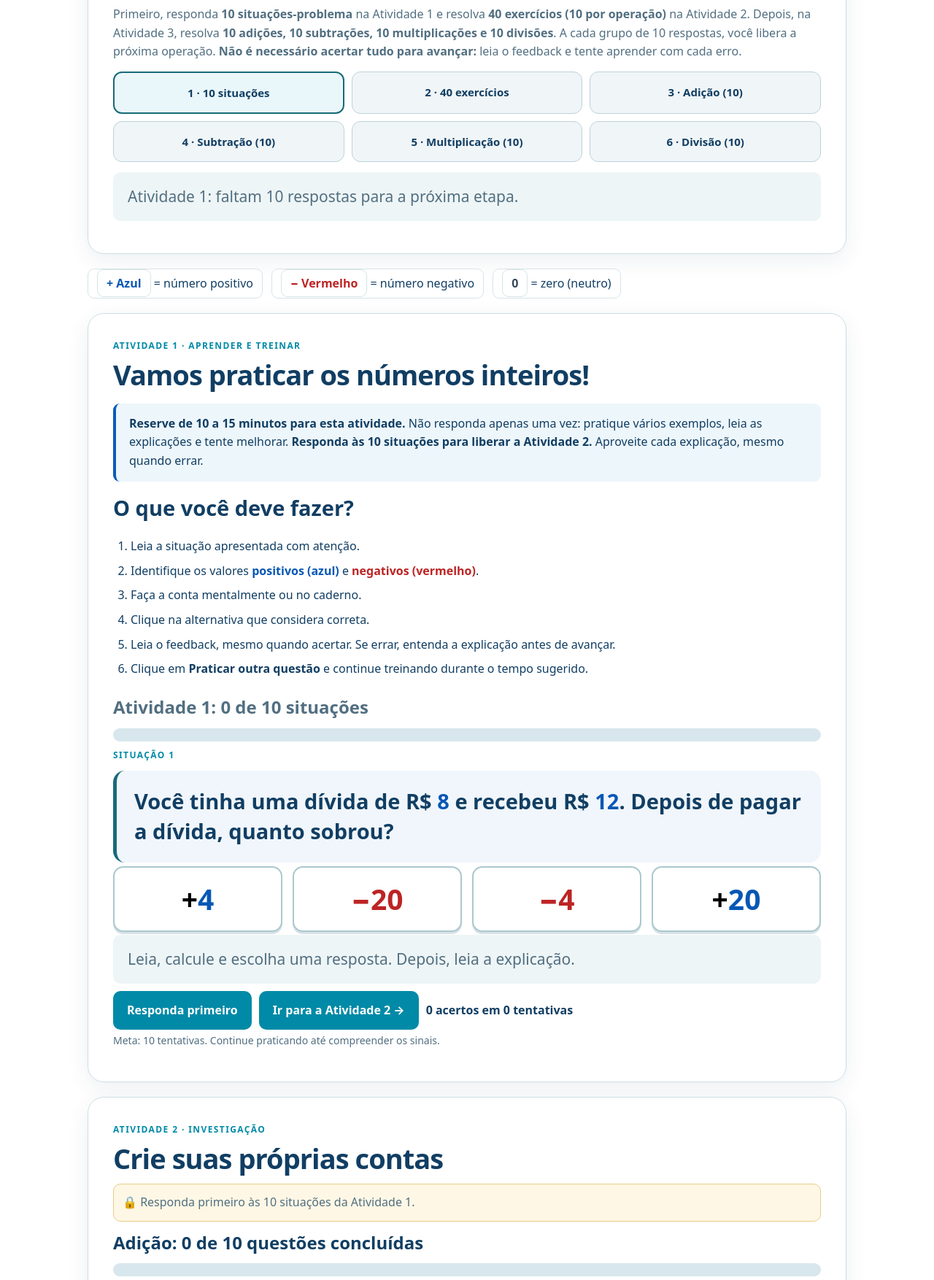
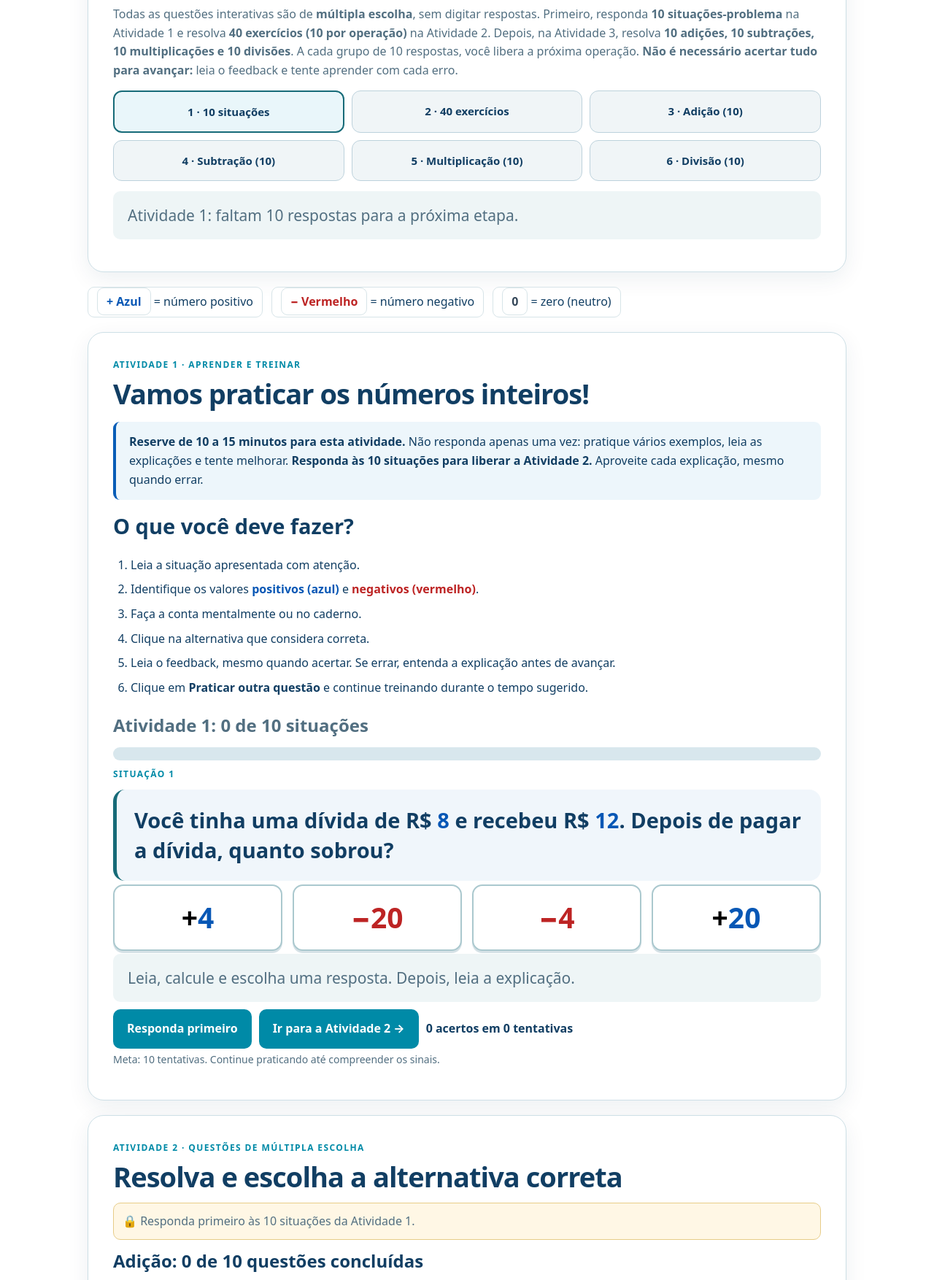
Before and after one commit to Jonailtonsouza/JP_Aprende, a plain HTML site: page atividades/laboratorio-inteiros.html in a window 1280 px wide. Shown: the part 579-2333 px from the top of the page at 73% size. Drawn offline with Linux system fonts and the light colour scheme.

Commit message:
copy: esclarecer seleção por alternativas em todas as etapas de números inteiros

```diff
--- a/atividades/laboratorio-inteiros.html
+++ b/atividades/laboratorio-inteiros.html
@@ -87,7 +87,7 @@
 <div class="page-hero"><div class="wrap"><div class="kicker">7º ano · Matemática · Recomposição da aprendizagem</div><h1>Laboratório de Números Inteiros</h1><p>Investigue os sinais, treine com calma, receba explicações e registre seu progresso.</p></div></div>
 <main class="wrap content"><div class="lab">
 <div class="notice">Esta atividade funciona no navegador e não envia respostas para a escola. Ao final, você pode baixar um relatório e entregá-lo ao professor. Ele não substitui os registros oficiais de nota e frequência.</div>
-<section class="card"><div class="eyebrow">Sua jornada</div><h2>Treine uma operação por vez</h2><p>Primeiro, responda <strong>10 situações-problema</strong> na Atividade 1 e resolva <strong>40 exercícios (10 por operação)</strong> na Atividade 2. Depois, na Atividade 3, resolva <strong>10 adições, 10 subtrações, 10 multiplicações e 10 divisões</strong>. A cada grupo de 10 respostas, você libera a próxima operação. <strong>Não é necessário acertar tudo para avançar:</strong> leia o feedback e tente aprender com cada erro.</p><div class="stage-track" id="stage-track"><div class="stage-step current" id="stage-d">1 · 10 situações</div><div class="stage-step" id="stage-e">2 · 40 exercícios</div><div class="stage-step" id="stage-1">3 · Adição (10)</div><div class="stage-step" id="stage-2">4 · Subtração (10)</div><div class="stage-step" id="stage-3">5 · Multiplicação (10)</div><div class="stage-step" id="stage-4">6 · Divisão (10)</div></div><p id="journey-status" class="hint" aria-live="polite">Comece pelas 10 situações da Atividade 1.</p></section><div class="legend" aria-label="Legenda das cores"><span><span class="positive">+ Azul</span> = número positivo</span><span><span class="negative">− Vermelho</span> = número negativo</span><span><span class="zero">0</span> = zero (neutro)</span></div>
+<section class="card"><div class="eyebrow">Sua jornada</div><h2>Treine uma operação por vez</h2><p>Todas as questões interativas são de <strong>múltipla escolha</strong>, sem digitar respostas. Primeiro, responda <strong>10 situações-problema</strong> na Atividade 1 e resolva <strong>40 exercícios (10 por operação)</strong> na Atividade 2. Depois, na Atividade 3, resolva <strong>10 adições, 10 subtrações, 10 multiplicações e 10 divisões</strong>. A cada grupo de 10 respostas, você libera a próxima operação. <strong>Não é necessário acertar tudo para avançar:</strong> leia o feedback e tente aprender com cada erro.</p><div class="stage-track" id="stage-track"><div class="stage-step current" id="stage-d">1 · 10 situações</div><div class="stage-step" id="stage-e">2 · 40 exercícios</div><div class="stage-step" id="stage-1">3 · Adição (10)</div><div class="stage-step" id="stage-2">4 · Subtração (10)</div><div class="stage-step" id="stage-3">5 · Multiplicação (10)</div><div class="stage-step" id="stage-4">6 · Divisão (10)</div></div><p id="journey-status" class="hint" aria-live="polite">Comece pelas 10 situações da Atividade 1.</p></section><div class="legend" aria-label="Legenda das cores"><span><span class="positive">+ Azul</span> = número positivo</span><span><span class="negative">− Vermelho</span> = número negativo</span><span><span class="zero">0</span> = zero (neutro)</span></div>
 <section class="card" id="inicio">
 <div class="eyebrow">Atividade 1 · Aprender e treinar</div>
 <h2>Vamos praticar os números inteiros!</h2>
@@ -108,7 +108,7 @@
 <p class="mini" id="diagguidance">Meta: 10 tentativas. Continue praticando até compreender os sinais.</p>
 </section>
 <section class="card" id="explorar">
-<div class="eyebrow">Atividade 2 · Investigação</div><h2>Crie suas próprias contas</h2><p class="locked-note" id="explore-lock">🔒 Responda primeiro às 10 situações da Atividade 1.</p><strong id="explore-target">Adição: 0 de 10 questões</strong><div class="meter"><div id="explore-meter"></div></div>
+<div class="eyebrow">Atividade 2 · Questões de múltipla escolha</div><h2>Resolva e escolha a alternativa correta</h2><p class="locked-note" id="explore-lock">🔒 Responda primeiro às 10 situações da Atividade 1.</p><strong id="explore-target">Adição: 0 de 10 questões</strong><div class="meter"><div id="explore-meter"></div></div>
 <p>Responda a <strong>10 adições, 10 subtrações, 10 multiplicações e 10 divisões</strong>. Resolva cada conta no caderno, escolha uma das quatro alternativas e confira a explicação. Depois de 10 respostas, a próxima operação será liberada.</p>
 <div class="controls explore-values"><div class="explore-value"><span>Primeiro número</span><output id="a" class="explore-operand">—</output></div><div class="explore-value"><span>Operação</span><output id="op" class="explore-operand">—</output></div><div class="explore-value"><span>Segundo número</span><output id="b" class="explore-operand">—</output></div></div>
 <p class="mini"><strong>Qual é o resultado correto?</strong> Clique em uma alternativa. A correção será imediata.</p><div class="options explore-options" id="explore-choices" role="group" aria-label="Alternativas para a conta"></div><p class="actions"><button class="btn" type="button" id="explore-next" disabled>Próxima questão →</button><a class="btn" href="#praticar" id="goto-challenges" hidden>Ir para os desafios →</a></p>
```
